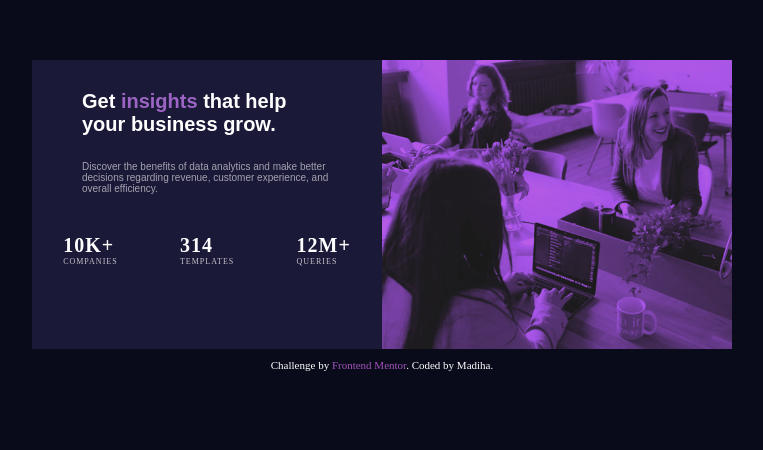
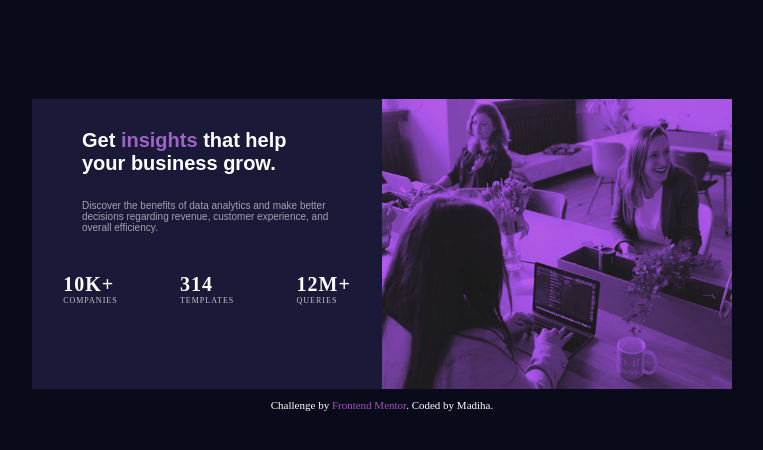
Before and after one commit to madkn1311/fem-Stats-preview, a plain HTML site: page index.html in a window 1280 px wide. Shown: the part 140-590 px from the top of the page, without its empty margins (258-1021 px from the left). Drawn offline with Linux system fonts and the light colour scheme.

Commit message:
fixed the centering

```diff
--- a/style.css
+++ b/style.css
@@ -4,12 +4,12 @@
 }
 
 body{
-    max-height: 100vh;
+    min-height: 100vh;
     background-color: hsl(233, 47%, 7%);
-}
-
-main{
-    margin-top: 25vh;
+    display: flex;
+    flex-direction: column;
+    justify-content: center;
+    align-items: center;
 }
 
 img{
@@ -21,8 +21,6 @@ img{
     display: flex;
     justify-content: center;
     max-width: 700px;
-    margin: 0 auto;
-
 }
 
 .container-1{
```
